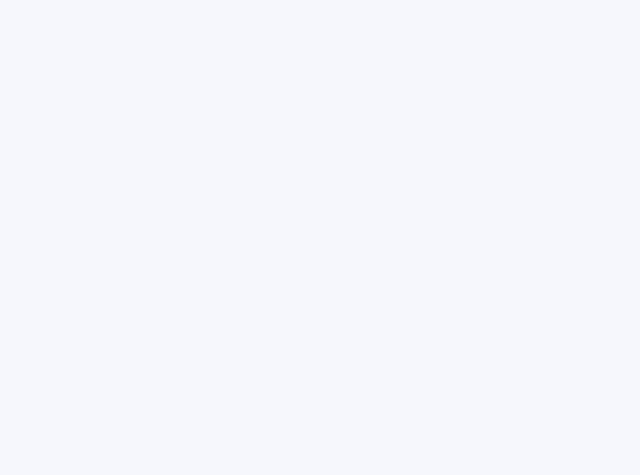
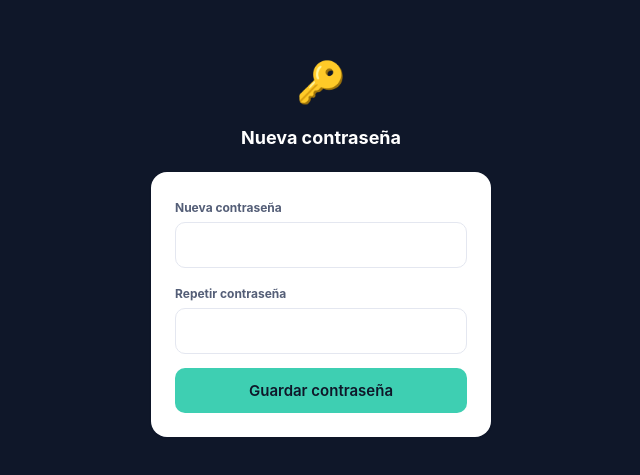
Before and after one commit to pedromarchese98/Agenda-Psicologica-, a Next.js app in the folder agenda-app/: page / in a window 1280 px wide. Before the commit this address had no page. Shown: the part 153-628 px from the top of the page, without its empty margins (319-959 px from the left). Built offline with nearby package versions, Linux system fonts and the light colour scheme; no server answers.

Commit message:
Add files via upload

```diff
--- a/agenda-app/app/page.js
+++ b/agenda-app/app/page.js
@@ -1,5 +1,87 @@
-import { redirect } from 'next/navigation';
+'use client';
 
-export default function RootPage() {
-  redirect('/agenda');
+import { useState } from 'react';
+import { useRouter } from 'next/navigation';
+import { createClient } from '@/lib/supabase/client';
+
+export default function ActualizarClavePage() {
+  const router = useRouter();
+  const supabase = createClient();
+  const [password, setPassword] = useState('');
+  const [confirm, setConfirm] = useState('');
+  const [error, setError] = useState('');
+  const [done, setDone] = useState(false);
+  const [loading, setLoading] = useState(false);
+
+  async function handleSubmit(e) {
+    e.preventDefault();
+    setError('');
+    if (password.length < 6) {
+      setError('La contraseña debe tener al menos 6 caracteres.');
+      return;
+    }
+    if (password !== confirm) {
+      setError('Las contraseñas no coinciden.');
+      return;
+    }
+    setLoading(true);
+    const { error } = await supabase.auth.updateUser({ password });
+    setLoading(false);
+    if (error) {
+      setError('No pudimos actualizar la contraseña. Probá abrir el link del email de nuevo.');
+      return;
+    }
+    setDone(true);
+    setTimeout(() => router.push('/agenda'), 1500);
+  }
+
+  return (
+    <div
+      style={{
+        minHeight: '100dvh', display: 'flex', flexDirection: 'column',
+        justifyContent: 'center', alignItems: 'center', padding: 24, background: 'var(--navy)',
+      }}
+    >
+      <div style={{ fontSize: 40, marginBottom: 8 }}>🔑</div>
+      <h1 style={{ color: '#fff', fontSize: 18, fontWeight: 700, marginBottom: 24 }}>Nueva contraseña</h1>
+      <form
+        onSubmit={handleSubmit}
+        className="card"
+        style={{ width: '100%', maxWidth: 340, padding: 24, display: 'flex', flexDirection: 'column', gap: 14 }}
+      >
+        {done ? (
+          <p style={{ fontSize: 14, textAlign: 'center', margin: 0 }}>
+            ✅ Contraseña actualizada. Entrando…
+          </p>
+        ) : (
+          <>
+            <div>
+              <label style={{ fontSize: 12, fontWeight: 700, color: 'var(--text-md)' }}>Nueva contraseña</label>
+              <input
+                type="password"
+                required
+                value={password}
+                onChange={(e) => setPassword(e.target.value)}
+                style={{ width: '100%', marginTop: 6, padding: 12, borderRadius: 10, border: '1px solid var(--border)' }}
+              />
+            </div>
+            <div>
+              <label style={{ fontSize: 12, fontWeight: 700, color: 'var(--text-md)' }}>Repetir contraseña</label>
+              <input
+                type="password"
+                required
+                value={confirm}
+                onChange={(e) => setConfirm(e.target.value)}
+                style={{ width: '100%', marginTop: 6, padding: 12, borderRadius: 10, border: '1px solid var(--border)' }}
+              />
+            </div>
+            {error && <p style={{ color: 'var(--rose)', fontSize: 13, margin: 0 }}>{error}</p>}
+            <button className="btn btn-primary pressable" type="submit" disabled={loading}>
+              {loading ? 'Guardando…' : 'Guardar contraseña'}
+            </button>
+          </>
+        )}
+      </form>
+    </div>
+  );
 }
```
